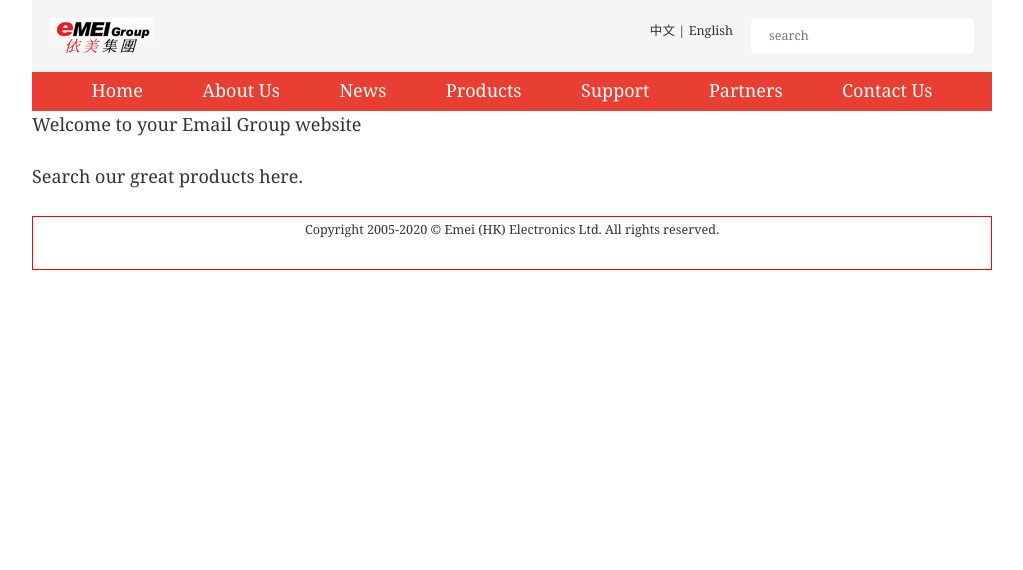
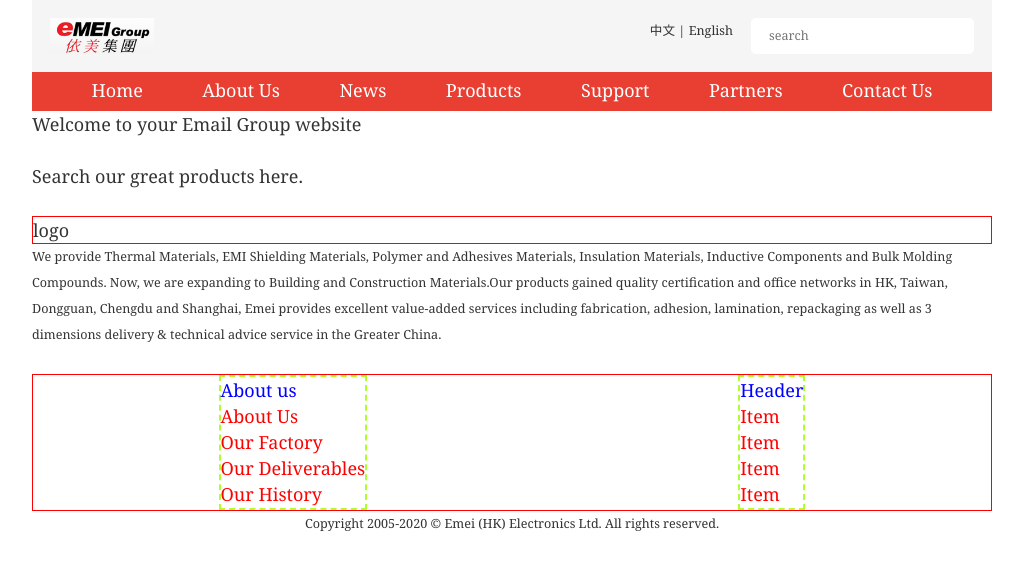
Before and after one commit to umedard/emei, a Gatsby site: page / in a window 1280 px wide. Shown: the whole page, without its empty margins (128-1151 px from the left). Built offline with nearby package versions, Linux system fonts and the light colour scheme; Gatsby itself is replaced by a stand-in of ours.

Commit message:
unify style name

```diff
--- a/src/components/footer.js
+++ b/src/components/footer.js
@@ -1,12 +1,39 @@
 import React from "react"
-import footerStyles from "./footer.module.css"
+import style from "./footer.module.css"
 
 
 const Footer = () => (
-  <footer className={footerStyles.footer} >
+  <footer className={style.footer} >
+    <div className={style.footer__logo}>
+        logo
+    </div>
+    <p className={style.footer__description}>
+        We provide Thermal Materials, EMI Shielding Materials, Polymer and Adhesives Materials, Insulation Materials,
+        Inductive Components and Bulk Molding Compounds.
+        Now, we are expanding to Building and Construction Materials.Our products gained quality certification
+        and office networks in HK, Taiwan, Dongguan, Chengdu and Shanghai, Emei provides excellent
+        value-added services including fabrication, adhesion, lamination, repackaging as well as
+        3 dimensions delivery & technical advice service in the Greater China.
+    </p>
 
+    <div className={style.footer__links}>
+          <ul className={style.list}>
+            <li className={style.list__item}><span className={`${style.list__link} ${style.list__link_header}`} href="#X">About us</span></li>
+            <li className={style.list__item}><a className={style.list__link} href="#X">About Us</a></li>
+            <li className={style.list__item}><a className={style.list__link} href="#X">Our Factory</a></li>
+            <li className={style.list__item}><a className={style.list__link} href="#X">Our Deliverables</a></li>
+            <li className={style.list__item}><a className={style.list__link} href="#X">Our History</a></li>
+          </ul>
+          <ul className={style.list}>
+            <li className={style.list__item}><a className={`${style.list__link} ${style.list__link_header}`} href="#X">Header</a></li>
+            <li className={style.list__item}><a className={style.list__link} href="#X">Item</a></li>
+            <li className={style.list__item}><a className={style.list__link} href="#X">Item</a></li>
+            <li className={style.list__item}><a className={style.list__link} href="#X">Item</a></li>
+            <li className={style.list__item}><a className={style.list__link} href="#X">Item</a></li>
+          </ul>
+    </div>
 
-    <p className={footerStyles.footer__copyright}>Copyright 2005-{new Date().getFullYear()} © Emei (HK) Electronics Ltd. All rights reserved.</p>
+    <p className={style.footer__copyright}>Copyright 2005-{new Date().getFullYear()} © Emei (HK) Electronics Ltd. All rights reserved.</p>
 
   </footer>
 )
--- a/src/components/footer.module.css
+++ b/src/components/footer.module.css
@@ -1,12 +1,47 @@
 .footer {
     margin: 0;
-    border: 1px solid red;
 }
 
-
 .footer__copyright {
-    text-align: center;
     width: 100%;
     text-align: center;
     font-size: .7rem;
 }
+
+.footer__description {
+    font-size: .7rem;
+}
+
+.footer__logo {
+    border: 1px solid red;
+}
+
+.footer__links {
+    border: 1px solid red;
+    display: flex;
+    justify-content: space-around;
+}
+
+/* list */
+
+.list {
+    text-decoration: none;
+    border: 2px dashed greenyellow;
+    margin: 0;
+}
+
+
+.list__item {
+    list-style: none;
+    margin: 0;
+}
+
+.list__link {
+    text-decoration: none;
+
+    color: red;
+}
+
+.list__link_header {
+    color: blue;
+}
--- a/src/components/header.js
+++ b/src/components/header.js
@@ -1,15 +1,15 @@
 import React from "react"
 import Menu from './mainMenu'
-import headerStyles from "./header.module.css"
+import style from "./header.module.css"
 
 
 const Header = () => (
-  <header className={headerStyles.header} >
-    <div className={headerStyles.header__wrapper}>
-      <div className={headerStyles.header__logo}></div>
-      <div className={headerStyles.header__searchBox} >
-        <div className={headerStyles.header__language} >中文 | English </div>
-        <input className={headerStyles.header__search} type="text" placeholder="search"></input>
+  <header className={style.header} >
+    <div className={style.header__wrapper}>
+      <div className={style.header__logo}></div>
+      <div className={style.header__searchBox} >
+        <div className={style.header__language} >中文 | English </div>
+        <input className={style.header__search} type="text" placeholder="search"></input>
       </div>
     </div>
 
--- a/src/components/layout.css
+++ b/src/components/layout.css
@@ -1,5 +1,7 @@
+@import url('https://fonts.googleapis.com/css?family=Roboto');
+
 html {
-  font-family: sans-serif;
+  font-family: 'Roboto', sans-serif;
   -ms-text-size-adjust: 100%;
   -webkit-text-size-adjust: 100%;
 }
--- a/src/components/layout.js
+++ b/src/components/layout.js
@@ -2,13 +2,13 @@ import React from "react"
 import Header from "./header"
 import Footer from "./footer"
 import "./layout.css"
-import layoutStyles from "./layout.module.css"
+import style from "./layout.module.css"
 
 const Layout = ({ children }) => {
   return (
     <>
 
-      <div className={layoutStyles.layout}>
+      <div className={style.layout}>
           <Header/>
           <main>{children}</main>
           <Footer/>
--- a/src/components/mainMenu.js
+++ b/src/components/mainMenu.js
@@ -1,16 +1,16 @@
 import React from "react"
-import menuStyles from "./mainMenu.module.css"
+import style from "./mainMenu.module.css"
 
 const Menu = () => (
   <nav>
-      <ul className={menuStyles.menu__list}>
-          <li className={menuStyles.menu__item}><a className={menuStyles.menu__link} href="">Home</a></li>
-          <li className={menuStyles.menu__item}><a className={menuStyles.menu__link} href="">About Us</a></li>
-          <li className={menuStyles.menu__item}><a className={menuStyles.menu__link} href="">News</a></li>
-          <li className={menuStyles.menu__item}><a className={menuStyles.menu__link} href="">Products</a></li>
-          <li className={menuStyles.menu__item}><a className={menuStyles.menu__link} href="">Support</a></li>
-          <li className={menuStyles.menu__item}><a className={menuStyles.menu__link} href="">Partners</a></li>
-          <li className={menuStyles.menu__item}><a className={menuStyles.menu__link} href="">Contact Us</a></li>
+      <ul className={style.menu__list}>
+          <li className={style.menu__item}><a className={style.menu__link} href="#x">Home</a></li>
+          <li className={style.menu__item}><a className={style.menu__link} href="#x">About Us</a></li>
+          <li className={style.menu__item}><a className={style.menu__link} href="#x">News</a></li>
+          <li className={style.menu__item}><a className={style.menu__link} href="#x">Products</a></li>
+          <li className={style.menu__item}><a className={style.menu__link} href="#x">Support</a></li>
+          <li className={style.menu__item}><a className={style.menu__link} href="#x">Partners</a></li>
+          <li className={style.menu__item}><a className={style.menu__link} href="#x">Contact Us</a></li>
       </ul>
   </nav>
 )
--- a/src/pages/index.js
+++ b/src/pages/index.js
@@ -1,5 +1,4 @@
 import React from "react"
-import { Link } from "gatsby"
 
 import Layout from "../components/layout"
 import SEO from "../components/seo"
```
